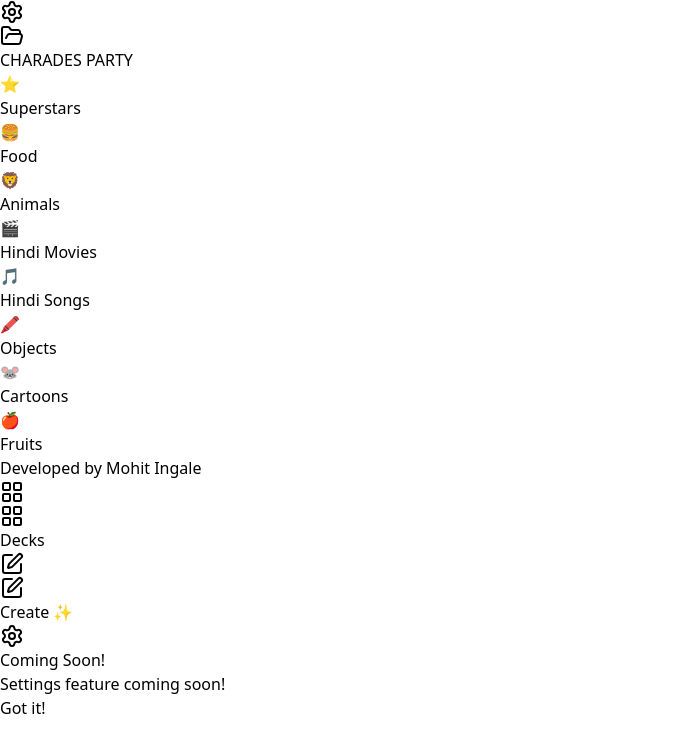
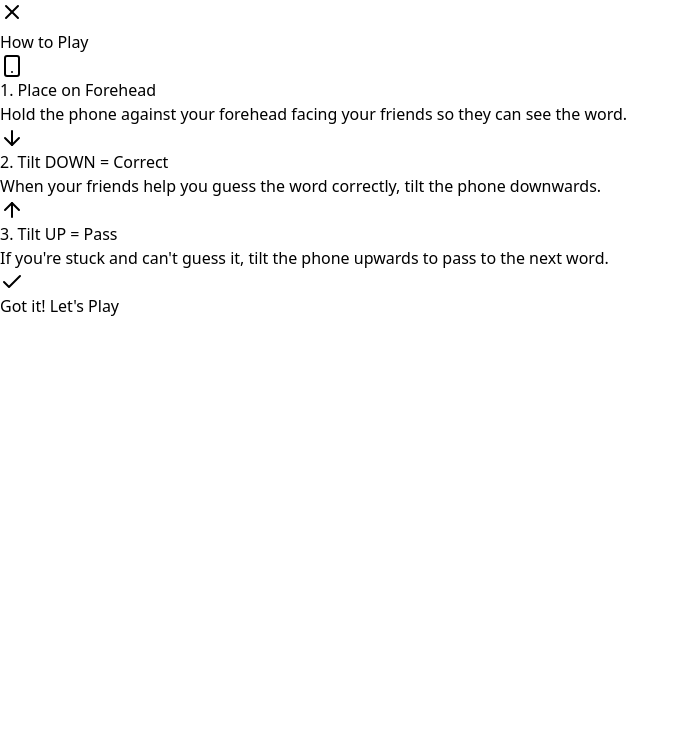
Before and after one commit to Mohitingale13/Party-Charades, a React (Vite) app: page / in a window 1280 px wide. Both pictures are taken after a click on the element 640 px from the left and 12 px from the top of the page. Shown: the top 752 px of the page, without its empty margins (0-689 px from the left). Built offline with nearby package versions, Linux system fonts and the light colour scheme.

Commit message:
Guess word list added and How to play button added.

```diff
--- a/src/App.jsx
+++ b/src/App.jsx
@@ -1,5 +1,5 @@
 import React, { useState, useEffect, useRef } from 'react';
-import { Settings, Ban, FolderOpen, Crown, LayoutGrid, PenSquare, Play, RotateCcw, Check, X, Sparkles, Loader2, ArrowUp } from 'lucide-react';
+import { Ban, FolderOpen, Crown, LayoutGrid, PenSquare, Play, RotateCcw, Check, X, Sparkles, Loader2, ArrowUp, ArrowDown, HelpCircle, Smartphone } from 'lucide-react';
 
 // --- DICTIONARIES ---
 const WORD_LISTS = {
@@ -76,7 +76,7 @@ const DECKS = [
 ];
 
 export default function App() {
-  const [gameState, setGameState] = useState('home'); // home, setup, waiting-forehead, countdown, playing, results, create
+  const [gameState, setGameState] = useState('home'); // home, setup, waiting-forehead, countdown, playing, results, create, tutorial
   const [selectedDeck, setSelectedDeck] = useState(null);
   const [timeLimit, setTimeLimit] = useState(60);
   const [playMode, setPlayMode] = useState('standard'); // 'standard' or 'single'
@@ -85,10 +85,11 @@ export default function App() {
   const [timeLeft, setTimeLeft] = useState(0);
   const [currentWords, setCurrentWords] = useState([]);
   const [currentWord, setCurrentWord] = useState('');
+  const [correctWords, setCorrectWords] = useState([]); // Track exactly what was guessed
   const [score, setScore] = useState(0);
   const [cardStatus, setCardStatus] = useState('neutral'); // neutral, correct, pass
   const [isCooldown, setIsCooldown] = useState(false);
-  const [infoMessage, setInfoMessage] = useState(''); // Added for popup modal
+  const [infoMessage, setInfoMessage] = useState('');
 
   // AI Custom Decks State
   const [customDecks, setCustomDecks] = useState([]);
@@ -98,13 +99,20 @@ export default function App() {
 
   const timerRef = useRef(null);
 
-  // Refs to fix gyro multi-triggering and overlapping intervals
+  // Refs to fix gyro multi-triggering, swing delays, and state closures
   const isCooldownRef = useRef(false);
   const hasStartedCountdownRef = useRef(false);
   const gyroActiveRef = useRef(false);
+  const foreheadLockRef = useRef(false); // Prevents fast triggering while swinging phone up
+  const currentWordRef = useRef(''); // Allows event listener to know the current word
 
   // Detect touch capability for hiding/showing desktop tap zones
   const isTouchDevice = typeof window !== 'undefined' && ('ontouchstart' in window || navigator.maxTouchPoints > 0);
+
+  // --- KEEP REF UPDATED FOR GYRO LISTENER ---
+  useEffect(() => {
+    currentWordRef.current = currentWord;
+  }, [currentWord]);
 
   // --- FULLSCREEN LOGIC ---
   const enterFullscreen = () => {
@@ -131,8 +139,8 @@ export default function App() {
   // --- FOREHEAD DETECTION ---
   useEffect(() => {
     const handleForeheadDetection = (event) => {
-      // Prevent multiple triggers by checking the lock
-      if (gameState !== 'waiting-forehead' || hasStartedCountdownRef.current) return;
+      // Prevent multiple triggers or triggering while the arm is swinging up (foreheadLockRef)
+      if (gameState !== 'waiting-forehead' || hasStartedCountdownRef.current || foreheadLockRef.current) return;
 
       const tilt = event.gamma || 0;
       const beta = event.beta || 0;
@@ -234,6 +242,12 @@ export default function App() {
     enterFullscreen();
     hasStartedCountdownRef.current = false; // Reset the countdown lock
 
+    // Lock the forehead detection for 1.5 seconds so swinging the arm doesn't trigger it
+    foreheadLockRef.current = true;
+    setTimeout(() => {
+        foreheadLockRef.current = false;
+    }, 1500);
+
     if (typeof DeviceOrientationEvent !== 'undefined' && typeof DeviceOrientationEvent.requestPermission === 'function') {
       DeviceOrientationEvent.requestPermission()
         .then(permissionState => {
@@ -307,12 +321,13 @@ export default function App() {
     if (timerRef.current) clearInterval(timerRef.current);
     hasStartedCountdownRef.current = true;
 
-    // Prepare words (checking both hardcoded and AI generated lists)
+    // Prepare words & reset tracking
     const currentDeckWords = WORD_LISTS[selectedDeck.id] || customWordLists[selectedDeck.id];
     let shuffled = [...currentDeckWords].sort(() => Math.random() - 0.5);
     setCurrentWords(shuffled);
     setCurrentWord(shuffled[0]);
     setScore(0);
+    setCorrectWords([]); // Clear previously guessed words
     setGameState('countdown');
     setTimeLeft(3); // Quick 3 second countdown after placing on forehead
 
@@ -364,6 +379,8 @@ export default function App() {
 
     if (isCorrect) {
       setScore(s => s + 1);
+      // Track the correct word directly from the ref to avoid stale state closures
+      setCorrectWords(prev => [...prev, currentWordRef.current]);
     }
 
     // Vibrate if supported
@@ -432,9 +449,9 @@ export default function App() {
       <div className="flex gap-3">
         <div
           className="bg-white rounded-full p-1.5 cursor-pointer active:scale-95 transition-transform"
-          onClick={() => setInfoMessage('Settings feature coming soon!')}
+          onClick={() => setGameState('tutorial')}
         >
-          <Settings className="text-[#5c5cce] w-5 h-5" />
+          <HelpCircle className="text-[#5c5cce] w-5 h-5" />
         </div>
       </div>
       <div
@@ -473,6 +490,55 @@ export default function App() {
   );
 
   // --- RENDER SCREENS ---
+
+  if (gameState === 'tutorial') {
+    return (
+      <div className="flex flex-col h-screen w-full bg-[#f0f2f5] font-sans overflow-hidden relative p-6 items-center justify-center">
+         <div className="bg-white rounded-3xl p-8 w-full max-w-sm shadow-xl flex flex-col items-center animate-in fade-in zoom-in duration-300 relative">
+
+            <button
+              onClick={() => setGameState('home')}
+              className="absolute top-4 right-4 text-slate-400 hover:text-slate-600 bg-slate-100 rounded-full p-1"
+            >
+              <X className="w-5 h-5" />
+            </button>
+
+            <h2 className="text-3xl font-black text-[#1e2338] mb-8 uppercase tracking-wide">How to Play</h2>
+
+            <div className="flex items-start gap-5 mb-6 w-full">
+               <div className="bg-indigo-100 p-3 rounded-full shrink-0 shadow-sm"><Smartphone className="w-7 h-7 text-indigo-600" /></div>
+               <div>
+                  <h4 className="font-black text-slate-800 text-lg mb-1">1. Place on Forehead</h4>
+                  <p className="text-sm text-slate-500 font-medium leading-relaxed">Hold the phone against your forehead facing your friends so they can see the word.</p>
+               </div>
+            </div>
+
+            <div className="flex items-start gap-5 mb-6 w-full">
+               <div className="bg-green-100 p-3 rounded-full shrink-0 shadow-sm"><ArrowDown className="w-7 h-7 text-green-600" /></div>
+               <div>
+                  <h4 className="font-black text-slate-800 text-lg mb-1">2. Tilt DOWN = Correct</h4>
+                  <p className="text-sm text-slate-500 font-medium leading-relaxed">When your friends help you guess the word correctly, tilt the phone downwards.</p>
+               </div>
+            </div>
+
+            <div className="flex items-start gap-5 mb-10 w-full">
+               <div className="bg-red-100 p-3 rounded-full shrink-0 shadow-sm"><ArrowUp className="w-7 h-7 text-red-600" /></div>
+               <div>
+                  <h4 className="font-black text-slate-800 text-lg mb-1">3. Tilt UP = Pass</h4>
+                  <p className="text-sm text-slate-500 font-medium leading-relaxed">If you're stuck and can't guess it, tilt the phone upwards to pass to the next word.</p>
+               </div>
+            </div>
+
+            <button
+              onClick={() => setGameState('home')}
+              className="w-full bg-[#5c5cce] text-white font-bold text-xl py-4 rounded-2xl shadow-[0_6px_0_#4343a3] active:translate-y-1.5 active:shadow-none transition-all flex items-center justify-center gap-2"
+            >
+              <Check className="w-6 h-6" /> Got it! Let's Play
+            </button>
+         </div>
+      </div>
+    );
+  }
 
   if (gameState === 'home') {
     return (
@@ -521,9 +587,9 @@ export default function App() {
           <div className="absolute inset-0 z-50 flex items-center justify-center bg-slate-900/40 backdrop-blur-sm px-4">
             <div className="bg-white p-6 rounded-3xl shadow-xl flex flex-col items-center max-w-xs w-full">
               <div className="bg-amber-100 p-3 rounded-full mb-4">
-                <Settings className="text-amber-500 w-8 h-8 animate-spin-slow" />
+                <FolderOpen className="text-amber-500 w-8 h-8 animate-pulse" />
               </div>
-              <h3 className="text-xl font-black text-slate-800 mb-2">Coming Soon!</h3>
+              <h3 className="text-xl font-black text-slate-800 mb-2">Message</h3>
               <p className="text-slate-500 mb-6 text-center font-medium">{infoMessage}</p>
               <button
                 onClick={() => setInfoMessage('')}
@@ -724,19 +790,36 @@ export default function App() {
     return (
       <div className="flex flex-col h-screen w-full bg-[#f0f2f5] font-sans items-center justify-center p-6 text-center">
         <h2 className="text-4xl font-black text-[#1e2338] mb-2 uppercase">Time's Up!</h2>
-        <p className="text-slate-500 font-bold mb-8">Category: {selectedDeck.title} {playMode === 'single' ? '(Single Mode)' : ''}</p>
+        <p className="text-slate-500 font-bold mb-6">Category: {selectedDeck.title} {playMode === 'single' ? '(Single Mode)' : ''}</p>
 
-        <div className="bg-white p-8 rounded-3xl shadow-lg w-full max-w-sm mb-12 flex flex-col items-center">
-           <div className="text-6xl mb-4">🏆</div>
-           <p className="text-slate-500 font-bold uppercase tracking-wider text-sm mb-2">Final Score</p>
-           <h1 className="text-8xl font-black text-[#5c5cce] mb-6">{score}</h1>
-           <div className="w-full bg-slate-100 rounded-full h-4 overflow-hidden">
+        <div className="bg-white p-6 rounded-3xl shadow-lg w-full max-w-sm mb-10 flex flex-col items-center">
+           <div className="text-6xl mb-2">🏆</div>
+           <p className="text-slate-500 font-bold uppercase tracking-wider text-sm mb-1">Final Score</p>
+           <h1 className="text-7xl font-black text-[#5c5cce] mb-4">{score}</h1>
+           <div className="w-full bg-slate-100 rounded-full h-3 overflow-hidden mb-4">
               <div
                 className="bg-[#5c5cce] h-full"
                 style={{ width: playMode === 'single' ? (score > 0 ? '100%' : '0%') : `${Math.min(100, (score / 15) * 100)}%` }}
               ></div>
            </div>
-           <p className="text-xs text-slate-400 mt-3 font-semibold">Great job! Keep practicing.</p>
+
+           {/* Summary of Correct Words */}
+           {correctWords.length > 0 && (
+             <div className="w-full mt-2 border-t border-slate-100 pt-4 flex flex-col items-center">
+                <p className="text-slate-400 font-bold uppercase tracking-wider text-xs mb-3">Words Guessed Correctly</p>
+                <div className="flex flex-wrap gap-2 justify-center max-h-32 overflow-y-auto w-full p-1 custom-scrollbar">
+                   {correctWords.map((word, i) => (
+                     <span key={i} className="bg-green-100 text-green-700 px-3 py-1.5 rounded-full text-sm font-bold border border-green-200 shadow-sm">
+                       {word}
+                     </span>
+                   ))}
+                </div>
+             </div>
+           )}
+
+           {correctWords.length === 0 && (
+             <p className="text-xs text-slate-400 font-semibold mt-2">Better luck next time! Keep practicing.</p>
+           )}
         </div>
 
         <div className="flex gap-4 w-full max-w-sm">
@@ -816,7 +899,7 @@ export default function App() {
           <div className="absolute inset-0 z-50 flex items-center justify-center bg-slate-900/40 backdrop-blur-sm px-4">
             <div className="bg-white p-6 rounded-3xl shadow-xl flex flex-col items-center max-w-xs w-full">
               <div className="bg-amber-100 p-3 rounded-full mb-4">
-                <Settings className="text-amber-500 w-8 h-8 animate-spin-slow" />
+                <FolderOpen className="text-amber-500 w-8 h-8 animate-pulse" />
               </div>
               <h3 className="text-xl font-black text-slate-800 mb-2">Message</h3>
               <p className="text-slate-500 mb-6 text-center font-medium">{infoMessage}</p>
```
